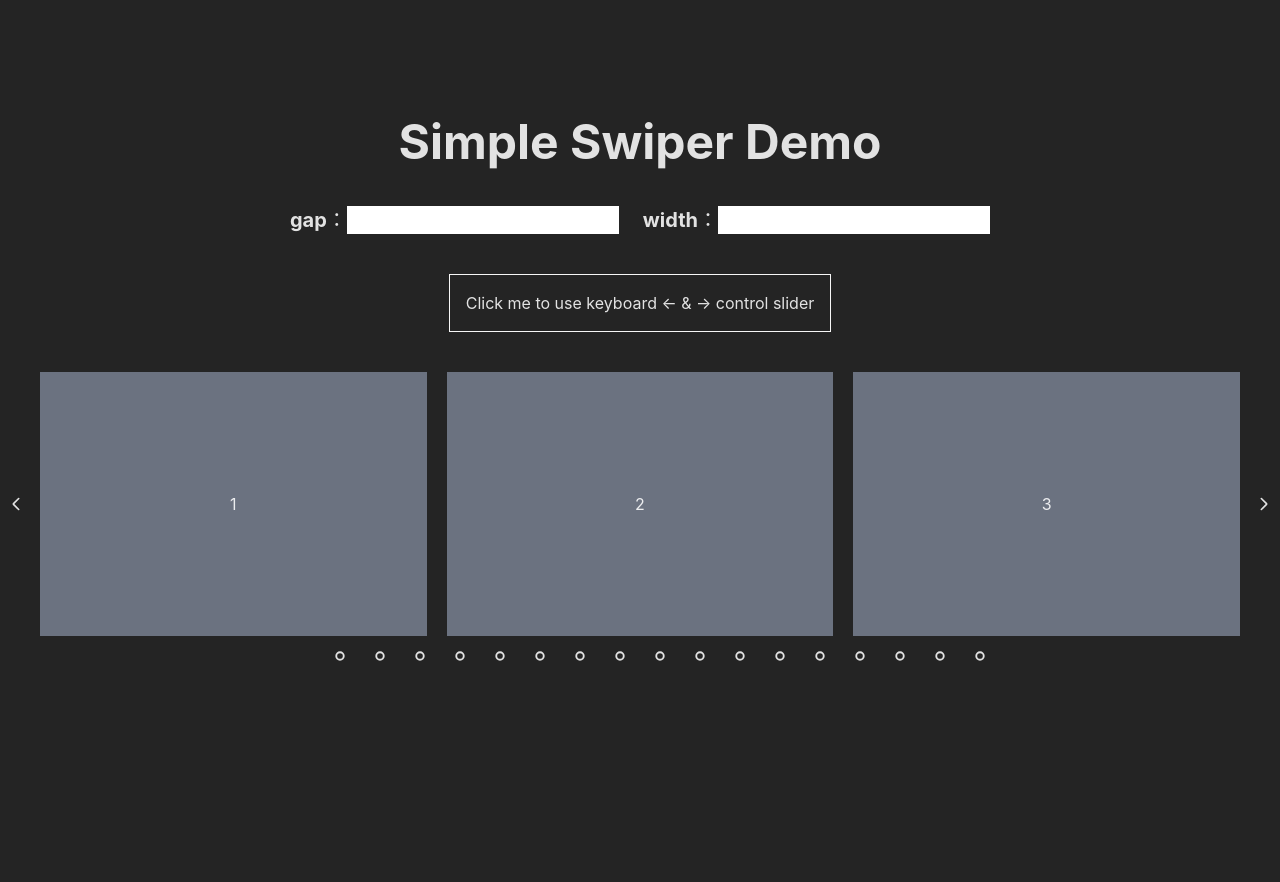
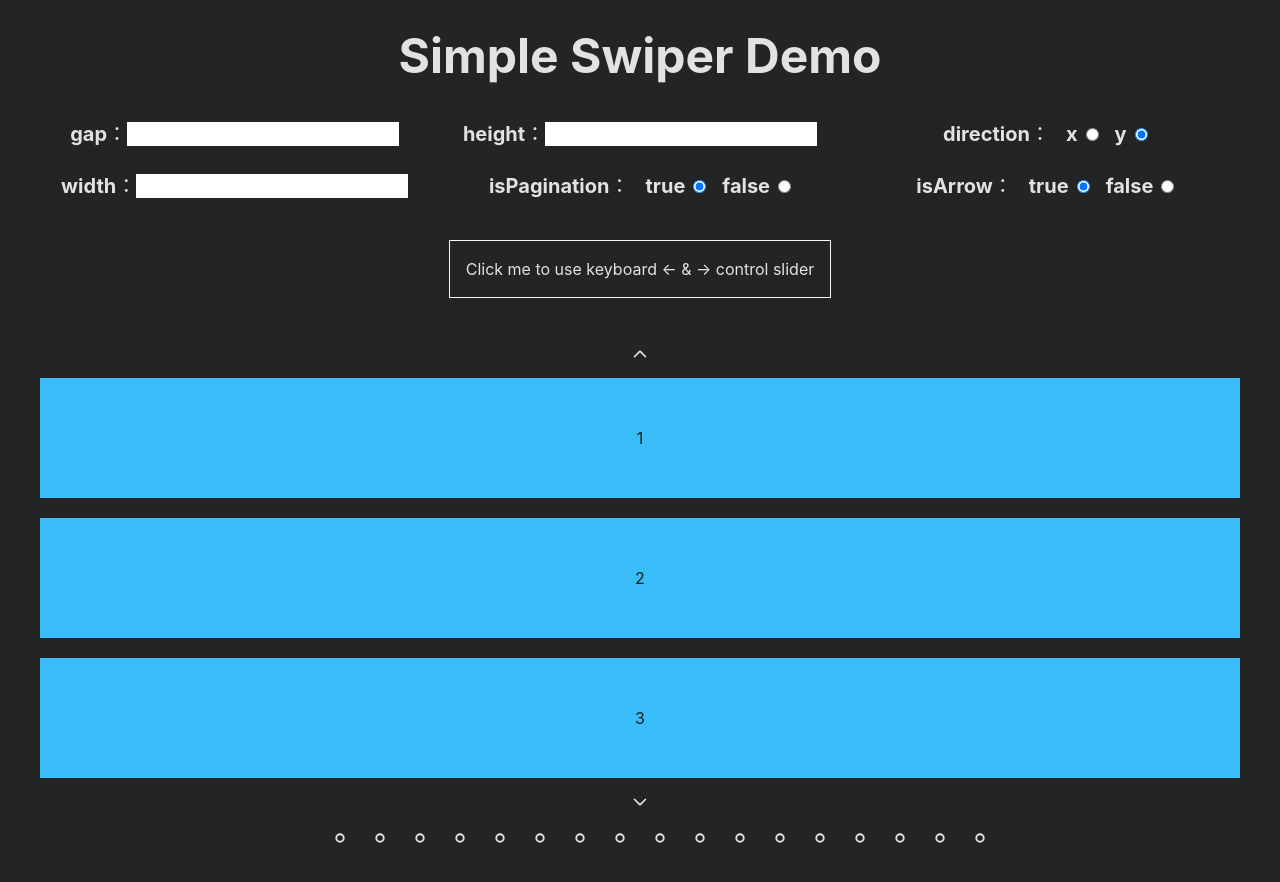
Before and after one commit to Rock070/vue-simple-swiper, a Vue app: page / in a window 1280 px wide. Shown: the top 882 px of the page. Before the commit the page ends 800 px from the top, so only its background shows below. Built offline with nearby package versions, Linux system fonts and the light colour scheme; some icons are missing.

Commit message:
feat: props direction, isPagination, isArrow, height

```diff
--- a/src/App.vue
+++ b/src/App.vue
@@ -10,7 +10,11 @@ const items = Array.from({ length: 20 }, (_, index) => index)
 const options = reactive({
   perView: 3,
   gap: 20,
+  height: 400,
   width: 1200,
+  direction: 'y',
+  isPagination: true,
+  isArrow: true,
 })
 
 const onFocusSwiper = () => {
@@ -50,16 +54,57 @@ onUnmounted(() => {
       Simple Swiper Demo
     </h1>
     <div class="mb-10">
-      <div class="mb-10 space-x-6 flex justify-center items-center">
-        <div class="flex">
+      <!-- 控制台 -->
+      <div class="mb-10 grid grid-cols-3 gap-y-6">
+        <div class="flex-center">
           <label for="gap">gap：</label>
           <input id="gap" v-model="options.gap" type="number">
         </div>
-        <div class="flex">
+        <div class="flex-center">
+          <label for="height">height：</label>
+          <input id="height" v-model="options.height" type="number">
+        </div>
+        <div class="flex-center space-x-4">
+          <h3>direction：</h3>
+          <div class="flex-center space-x-2">
+            <label for="x">x</label>
+            <input id="x" v-model="options.direction" value="x" type="radio">
+          </div>
+          <div class="flex-center space-x-2">
+            <label for="y">y</label>
+            <input id="y" v-model="options.direction" value="y" type="radio">
+          </div>
+        </div>
+        <div class="flex-center">
           <label for="width">width：</label>
           <input id="width" v-model="options.width" type="number">
         </div>
+        <div class="flex-center space-x-4">
+          <h3>isPagination：</h3>
+          <div class="flex-center space-x-2">
+            <label for="is-pagination-true">true</label>
+            <input id="is-pagination-true" v-model="options.isPagination" :value="true" type="radio">
+          </div>
+          <div class="flex-center space-x-2">
+            <label for="is-pagination-false">false</label>
+            <input id="is-pagination-false" v-model="options.isPagination" :value="false" type="radio">
+          </div>
+        </div>
+        <div class="flex-center space-x-4">
+          <h3>isArrow：</h3>
+          <div class="flex-center space-x-2">
+            <label for="is-arrow-true">true</label>
+            <input id="is-arrow-true" v-model="options.isArrow" :value="true" type="radio">
+          </div>
+          <div class="flex-center space-x-2">
+            <label for="is-arrow-false">false</label>
+            <input id="is-arrow-false" v-model="options.isArrow" :value="false" type="radio">
+          </div>
+        </div>
       </div>
+      <!-- 控制台 -->
+
+      <!-- focus button -->
 
       <div class="space-y-4">
         <button type="button" class="border-light-400 border border-solid p-4" @click="onFocusSwiper">
@@ -70,10 +115,12 @@ onUnmounted(() => {
         </div>
       </div>
     </div>
-    <div class="swiper-outer flex justify-center">
+    <!-- focus button -->
+
+    <div class="swiper-outer flex-center">
       <Swiper ref="swiperRootRef" :items="items" v-bind="options">
         <template #default="{ item }">
-          <Block>
+          <Block class="flex-center h-full">
             {{ item + 1 }}
           </Block>
         </template>
@@ -83,11 +130,15 @@ onUnmounted(() => {
 </template>
 
 <style>
+.flex-center {
+  @apply flex items-center justify-center
+}
+
 .swiper-container:focus {
   outline: orange 4px dashed;
 }
 
-.demo label {
+.demo label, .demo h3 {
   @apply text-xl font-bold
 }
 
--- a/src/components/Block.vue
+++ b/src/components/Block.vue
@@ -1,15 +1,11 @@
-<script setup lang="ts">
-//
-</script>
-
 <template>
-  <div class="block">
+  <div class="block-component">
     <slot />
   </div>
 </template>
 
 <style>
-.block {
-  @apply inline-block py-30 w-full bg-gray-500;
+.block-component {
+  @apply p-2 w-full h-full bg-sky-400;
 }
 </style>
--- a/src/components/Swiper.vue
+++ b/src/components/Swiper.vue
@@ -8,16 +8,27 @@ export interface SwiperProps {
   items: any[]
   gap?: number
   width?: number
+  height?: number
+  direction?: 'x' | 'y'
   perView?: number
+  isPagination?: boolean
+  isArrow?: boolean
 }
 
 export type Direction = keyof UseScrollReturn['directions']
 
 const props = withDefaults(defineProps<SwiperProps>(), {
   items: () => [],
+  perView: 3,
+
   width: 800,
+  height: 800,
   gap: 10,
-  perView: 3,
+
+  direction: 'x',
+
+  isPagination: true,
+  isArrow: true,
 })
 
 const swiperRef = ref<HTMLElement | null>(null)
@@ -26,7 +37,7 @@ const totalPages = computed(() => {
   return props.items.length - props.perView + 1
 })
 
-const direction = ref<Direction | null>(null)
+const nowScrollDirection = ref<Direction | null>(null)
 const scrollEndPage = ref<number | null>(null)
 
 const pagination = reactive({
@@ -55,21 +66,21 @@ const { directions } = useScroll(swiperRef, {
       return
 
     // 紀錄最後 scroll 的方向
-    direction.value = _direction
+    nowScrollDirection.value = _direction
   },
   onStop() {
-    if (!direction.value || !scrollEndPage.value)
+    if (!nowScrollDirection.value || !scrollEndPage.value)
       return
-    if (direction.value === 'left') {
+    if (['left', 'top'].includes(nowScrollDirection.value)) {
       onChangePagination(scrollEndPage.value)
     }
-    else if (direction.value === 'right') {
+    else if (['right', 'bottom'].includes(nowScrollDirection.value)) {
       const targetPage = Math.abs(scrollEndPage.value - props.perView) + 1
       onChangePagination(targetPage)
     }
 
     scrollEndPage.value = null
-    direction.value = null
+    nowScrollDirection.value = null
   },
 })
 
@@ -125,10 +136,10 @@ useEventListener(swiperRef, 'keydown', useThrottleFn((e: KeyboardEvent) => {
   if (KEY_DOWN_PREVENT_KEY_CODE_LIST.includes(e.code))
     e.preventDefault()
 
-  if (e.code === 'ArrowRight')
+  if (['ArrowDown', 'ArrowRight'].includes(e.code))
     goPage('next')
 
-  else if (e.code === 'ArrowLeft')
+  else if (['ArrowUp', 'ArrowLeft'].includes(e.code))
     goPage('previous')
 }, 100))
 
@@ -146,13 +157,38 @@ const outerStyle = computed(() => {
 })
 
 const swiperStyle = computed(() => {
-  const totalGapWidth = props.gap * (props.perView - 1)
-  const slideWidth = (props.width - totalGapWidth) / props.perView
+  const totalGapPx = props.gap * (props.perView - 1)
+  const slideWidth = (() => {
+    if (props.direction === 'x')
+      return (props.width - totalGapPx) / props.perView
+    else if (props.direction === 'y')
+      return props.width
+  })()
+
+  const slideHeight = (() => {
+    if (props.direction === 'y')
+      return (props.height - totalGapPx) / props.perView
+    else if (props.direction === 'x')
+      return props.height
+  })()
 
   return {
     'width': `${props.width}px`,
+    'height': `${props.height}px`,
+
+    'flex-direction': props.direction === 'x' ? 'row' : 'column',
+
+    'gap': `${props.gap}px ${props.gap}px`,
+
+    '--slide-height': `${slideHeight}px`,
     '--slide-margin': `${props.gap / 2}px`,
     '--slide-width': `${slideWidth}px`,
+  }
+})
+
+const iconClass = computed(() => {
+  return {
+    'rotate-90': props.direction === 'y',
   }
 })
 
@@ -163,11 +199,18 @@ defineExpose({
 
 <template>
   <div :style="outerStyle">
-    <div class="flex items-center space-x-2">
+    <div
+      class="flex items-center gap-2"
+      :style="{
+        'flex-direction': props.direction === 'x' ? 'row' : 'column',
+      }"
+    >
       <!-- go left page -->
       <button
+        v-if="isArrow"
         type="button"
         class="p-2"
+        :class="iconClass"
         @click="onIconClick('previous')"
       >
         <Icon icon="material-symbols:arrow-back-ios-new-rounded" />
@@ -184,7 +227,7 @@ defineExpose({
           <div
             ref="swiperSlideRefs"
             :data-index="index"
-            class="swiper-slide inline-block shrink-0 overflow-auto"
+            class="swiper-slide inline-block shrink-0 grow-0 overflow-auto text-dark-500"
           >
             <slot :index="index" :item="item" />
           </div>
@@ -193,8 +236,10 @@ defineExpose({
 
       <!-- go right page -->
       <button
+        v-if="isArrow"
         type="button"
         class="p-2"
+        :class="iconClass"
         @click="onIconClick('next')"
       >
         <Icon icon="material-symbols:arrow-forward-ios-rounded" />
@@ -202,7 +247,7 @@ defineExpose({
     </div>
 
     <!-- pagination -->
-    <div class="mx-auto w-full">
+    <div v-if="isPagination" class="mx-auto w-full">
       <button v-for="page in totalPages" :key="page" type="button" @click="onChangePagination(page)">
         <Icon v-if="pagination.current === page" icon="bi:dot" width="40" />
         <Icon v-else icon="ph:dot-outline-light" width="40" />
@@ -222,8 +267,9 @@ defineExpose({
 }
 
 .swiper-slide {
-  margin: 0 var(--slide-margin);
+  /* margin: 0 var(--slide-margin); */
   width: var(--slide-width);
+  height: var(--slide-height);
 }
 
 .swiper-slide:first-child {
```
